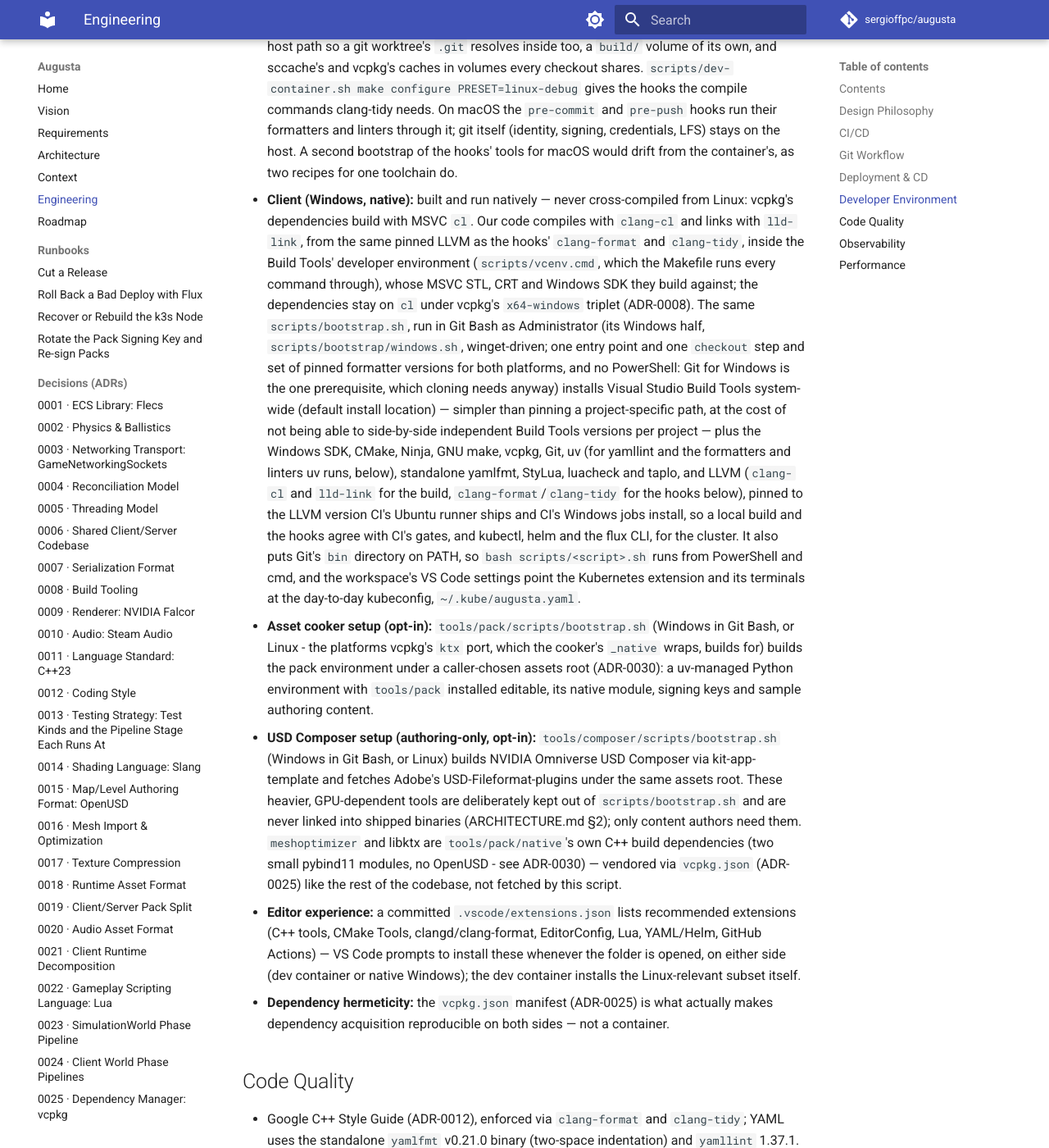
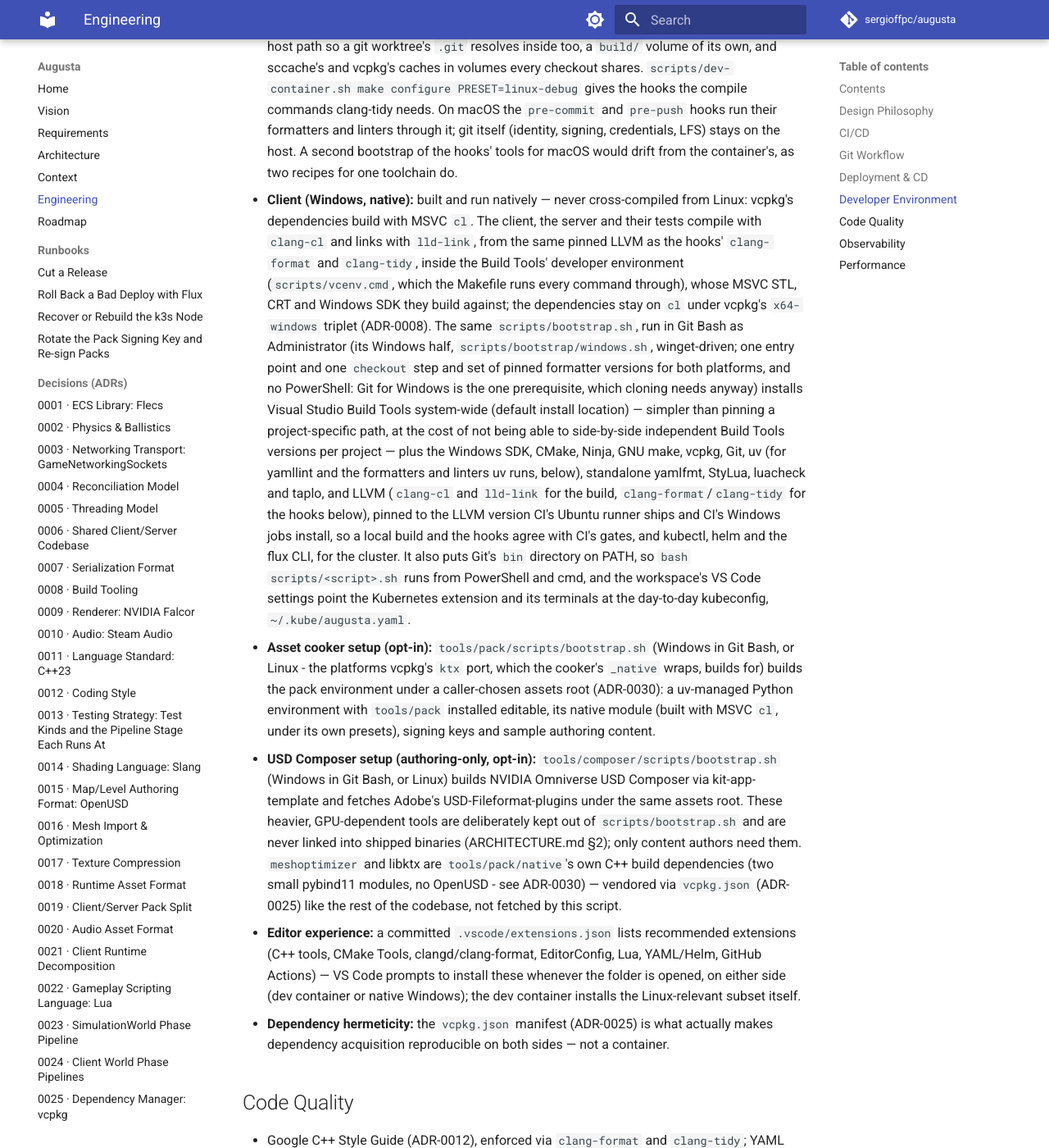
Before and after one commit to sergioffpc/augusta, an MkDocs documentation site: the page built from docs/ENGINEERING.md, in a window 1280 px wide and 1400 px high, scrolled down 9678 px. Shown: the whole window at 82% size. Built offline with MkDocs 1.6.1 and Material for MkDocs 9.7.7, drawn with Linux system fonts in a browser that asks for light colours; comment, search, counter and statistics services are not loaded.

Commit message:
build(windows): address review of the clang-cl switch
- The presets require CMake 3.29, the first that reads
  CMAKE_LINKER_TYPE; below it lld-link was CMake's pick only by
  default. The root cmake_minimum_required stays 3.25: raising it
  would turn on the 3.26-3.29 policies (CMP0148's removed
  FindPythonInterp, which pybind11's classic mode uses; CMP0155's C++
  module scanning; CMP0156's link deduplication) for a change that is
  only the presets'.
- ADR-0008 gives clang-cl's earlier rejections as recorded: Falcor
  supporting only MSVC, then vcpkg's x64-windows triplet and NVIDIA's
  SDKs being built and tested with MSVC. It narrows "one compiler
  family" to the root project and says the cooker's native module still
  builds with cl, as ENGINEERING.md now does too.
- physics.cpp is no longer left out of clang-tidy on Windows (Makefile,
  pre-push): with PxPhysicsAPI.h gone, clang parses it there, as
  clang-cl's build shows.
- The physics module's link comment names lld-link, and
  setup-windows-llvm holds the LLVM version once.

Co-Authored-By: Claude Opus 5.5 <noreply@anthropic.com>

```diff
--- a/CMakePresets.json
+++ b/CMakePresets.json
@@ -1,6 +1,6 @@
 {
   "version": 6,
-  "cmakeMinimumRequired": { "major": 3, "minor": 25, "patch": 0 },
+  "cmakeMinimumRequired": { "major": 3, "minor": 29, "patch": 0 },
   "configurePresets": [
     {
       "name": "windows",
--- a/docs/ENGINEERING.md
+++ b/docs/ENGINEERING.md
@@ -432,22 +432,22 @@ no self-hosted GitHub Actions runner in this pipeline).
   the hooks' tools for macOS would drift from the container's, as two recipes
   for one toolchain do.
 - **Client (Windows, native):** built and run natively — never cross-compiled
-  from Linux: vcpkg's dependencies build with MSVC `cl`. Our code compiles with
-  `clang-cl` and links with `lld-link`, from the same pinned LLVM as the hooks'
-  `clang-format` and `clang-tidy`, inside the Build Tools' developer environment
-  (`scripts/vcenv.cmd`, which the Makefile runs every command through), whose
-  MSVC STL, CRT and Windows SDK they build against; the dependencies stay on
-  `cl` under vcpkg's `x64-windows` triplet (ADR-0008). The same
-  `scripts/bootstrap.sh`, run in Git Bash as Administrator (its Windows half,
-  `scripts/bootstrap/windows.sh`, winget-driven; one entry point and one
-  `checkout` step and set of pinned formatter versions for both platforms, and
-  no PowerShell: Git for Windows is the one prerequisite, which cloning needs
-  anyway) installs Visual Studio Build Tools system-wide (default install
-  location) — simpler than pinning a project-specific path, at the cost of not
-  being able to side-by-side independent Build Tools versions per project — plus
-  the Windows SDK, CMake, Ninja, GNU make, vcpkg, Git, uv (for yamllint and the
-  formatters and linters uv runs, below), standalone yamlfmt, StyLua, luacheck
-  and taplo, and LLVM (`clang-cl` and `lld-link` for the build,
+  from Linux: vcpkg's dependencies build with MSVC `cl`. The client, the server
+  and their tests compile with `clang-cl` and links with `lld-link`, from the
+  same pinned LLVM as the hooks' `clang-format` and `clang-tidy`, inside the
+  Build Tools' developer environment (`scripts/vcenv.cmd`, which the Makefile
+  runs every command through), whose MSVC STL, CRT and Windows SDK they build
+  against; the dependencies stay on `cl` under vcpkg's `x64-windows` triplet
+  (ADR-0008). The same `scripts/bootstrap.sh`, run in Git Bash as Administrator
+  (its Windows half, `scripts/bootstrap/windows.sh`, winget-driven; one entry
+  point and one `checkout` step and set of pinned formatter versions for both
+  platforms, and no PowerShell: Git for Windows is the one prerequisite, which
+  cloning needs anyway) installs Visual Studio Build Tools system-wide (default
+  install location) — simpler than pinning a project-specific path, at the cost
+  of not being able to side-by-side independent Build Tools versions per project
+  — plus the Windows SDK, CMake, Ninja, GNU make, vcpkg, Git, uv (for yamllint
+  and the formatters and linters uv runs, below), standalone yamlfmt, StyLua,
+  luacheck and taplo, and LLVM (`clang-cl` and `lld-link` for the build,
   `clang-format`/`clang-tidy` for the hooks below), pinned to the LLVM version
   CI's Ubuntu runner ships and CI's Windows jobs install, so a local build and
   the hooks agree with CI's gates, and kubectl, helm and the flux CLI, for the
@@ -459,8 +459,8 @@ no self-hosted GitHub Actions runner in this pipeline).
   Git Bash, or Linux - the platforms vcpkg's `ktx` port, which the cooker's
   `_native` wraps, builds for) builds the pack environment under a caller-chosen
   assets root (ADR-0030): a uv-managed Python environment with `tools/pack`
-  installed editable, its native module, signing keys and sample authoring
-  content.
+  installed editable, its native module (built with MSVC `cl`, under its own
+  presets), signing keys and sample authoring content.
 - **USD Composer setup (authoring-only, opt-in):**
   `tools/composer/scripts/bootstrap.sh` (Windows in Git Bash, or Linux) builds
   NVIDIA Omniverse USD Composer via kit-app-template and fetches Adobe's
```
Also changed, not shown: docs/adr/0008-build-tooling.md (+15 -9 lines), 4 other files.
